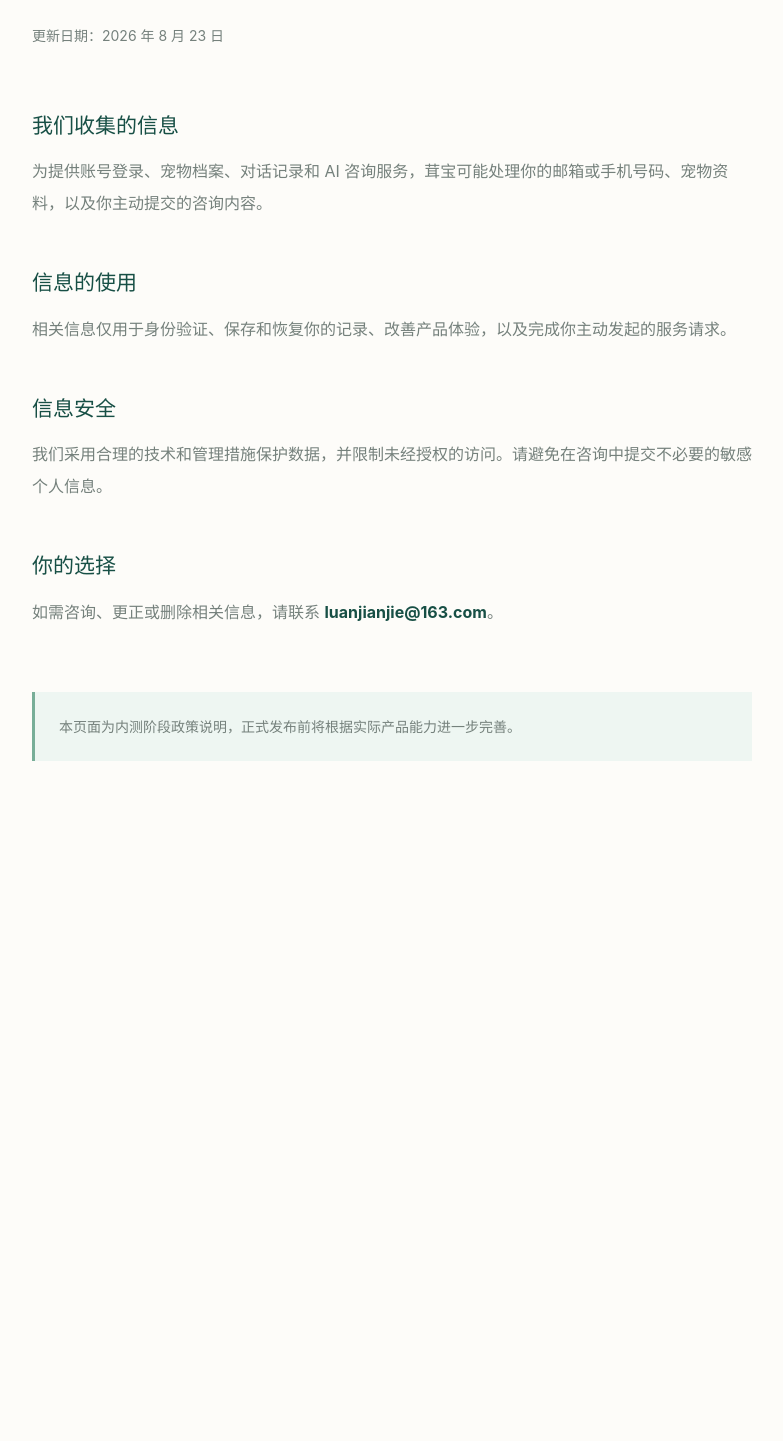
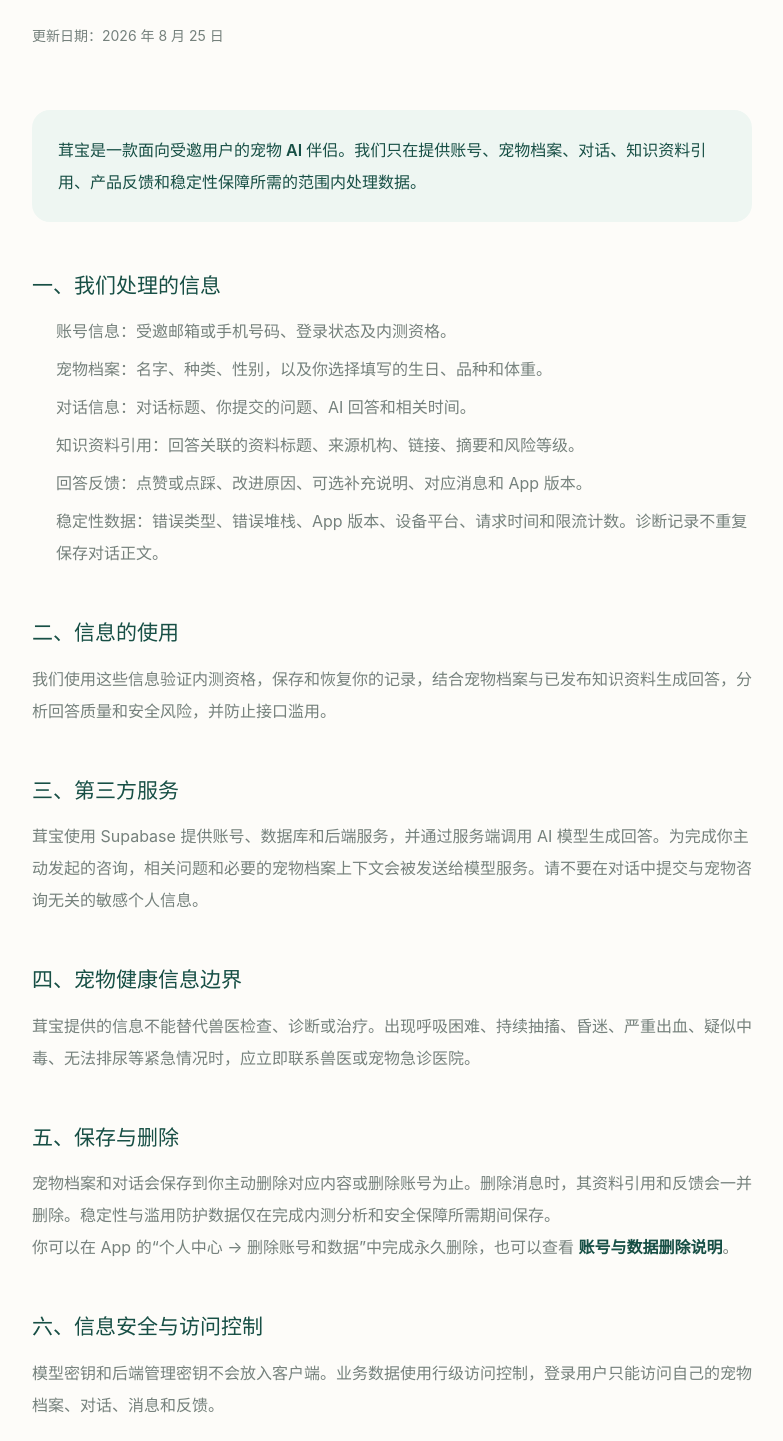
Before and after one commit to yuxiaoyangd/rongbao-web, a Next.js app: page /privacy in a window 1280 px wide. Shown: the part 289-1730 px from the top of the page, without its empty margins (248-1031 px from the left). Before the commit the page ends 1170 px from the top, so only its background shows below. Built offline with nearby package versions, Linux system fonts and the light colour scheme.

Commit message:
feat: 完善内测隐私与账号删除说明

```diff
--- /dev/null
+++ b/app/account-deletion/page.tsx
@@ -0,0 +1,50 @@
+import Link from 'next/link';
+
+export const metadata = {
+  title: '账号与数据删除｜茸宝',
+  description: '了解如何永久删除茸宝账号及其关联数据。',
+};
+
+export default function AccountDeletionPage() {
+  return (
+    <main className="legal-page">
+      <header className="legal-header">
+        <Link className="brand" href="/">
+          <span className="brand-mark">茸</span>
+          <span>茸宝</span>
+        </Link>
+        <Link className="back-link" href="/">返回首页</Link>
+      </header>
+      <article className="legal-content">
+        <p className="eyebrow">ACCOUNT &amp; DATA DELETION</p>
+        <h1>账号与数据删除</h1>
+        <p className="legal-date">更新日期：2026 年 8 月 25 日</p>
+        <p className="legal-lead">你可以直接在茸宝 App 内永久删除账号，无需额外提交申请。</p>
+
+        <h2>在 App 内删除</h2>
+        <ol>
+          <li>登录茸宝并打开左侧边栏。</li>
+          <li>点击底部账号信息进入“个人中心”。</li>
+          <li>点击“删除账号和数据”。</li>
+          <li>阅读删除范围，输入“删除”并确认。</li>
+        </ol>
+
+        <h2>会被删除的数据</h2>
+        <ul>
+          <li>账号及内测邀请标识。</li>
+          <li>宠物档案和相关资料。</li>
+          <li>全部对话、消息和知识资料引用。</li>
+          <li>回答反馈、错误诊断和限流记录。</li>
+        </ul>
+
+        <h2>删除后的影响</h2>
+        <p>删除操作不可撤销，历史数据无法恢复。由于内测邀请标识也会一并删除，如需再次参加内测，需要重新获得邀请。</p>
+
+        <h2>无法登录时</h2>
+        <p>如果你无法进入 App，可以使用注册时的邮箱发送删除请求至 <a href="mailto:jianjieluan@163.com">jianjieluan@163.com</a>。为防止他人冒用，我们会在完成必要的账号验证后处理。</p>
+
+        <p className="legal-note">删除请求完成后，当前登录会话会立即失效。为安全起见，请勿把登录验证码或密码通过邮件发送给我们。</p>
+      </article>
+    </main>
+  );
+}
--- a/app/globals.css
+++ b/app/globals.css
@@ -521,6 +521,27 @@ footer {
   line-height: 2;
 }
 
+.legal-lead {
+  padding: 24px 26px;
+  border-radius: 18px;
+  background: var(--mint);
+  color: var(--deep-green) !important;
+  font-weight: 560;
+}
+
+.legal-content ul,
+.legal-content ol {
+  margin: 0;
+  padding-left: 1.5em;
+  color: var(--muted);
+  font-size: 16px;
+  line-height: 2;
+}
+
+.legal-content li + li {
+  margin-top: 6px;
+}
+
 .legal-note {
   margin: 64px 0 0;
   padding: 22px 24px;
--- a/app/page.tsx
+++ b/app/page.tsx
@@ -33,6 +33,7 @@ export default function Home() {
         <nav aria-label="主要导航">
           <a href="#features">产品功能</a>
           <a href="#about">关于茸宝</a>
+          <Link href="/privacy">隐私政策</Link>
           <a href="#contact">联系我们</a>
         </nav>
       </header>
@@ -116,7 +117,7 @@ export default function Home() {
           <h2>茸宝正在认真准备与你见面。</h2>
           <p>
             Android 版本仍在内测完善中。产品建议与合作沟通，请发送邮件至
-            <a href="mailto:luanjianjie@163.com"> luanjianjie@163.com</a>。
+            <a href="mailto:jianjieluan@163.com"> jianjieluan@163.com</a>。
           </p>
         </div>
         <button className="download-button light" type="button" disabled>
@@ -135,7 +136,8 @@ export default function Home() {
         <div className="footer-links">
           <Link href="/privacy">隐私政策</Link>
           <Link href="/terms">用户协议</Link>
-          <a href="mailto:luanjianjie@163.com">联系我们</a>
+          <Link href="/account-deletion">账号删除</Link>
+          <a href="mailto:jianjieluan@163.com">联系我们</a>
         </div>
         <p className="copyright">© 2026 Rongbao</p>
       </footer>
--- a/app/privacy/page.tsx
+++ b/app/privacy/page.tsx
@@ -15,16 +15,40 @@ export default function PrivacyPage() {
       <article className="legal-content">
         <p className="eyebrow">PRIVACY POLICY</p>
         <h1>隐私政策</h1>
-        <p className="legal-date">更新日期：2026 年 8 月 23 日</p>
-        <h2>我们收集的信息</h2>
-        <p>为提供账号登录、宠物档案、对话记录和 AI 咨询服务，茸宝可能处理你的邮箱或手机号码、宠物资料，以及你主动提交的咨询内容。</p>
-        <h2>信息的使用</h2>
-        <p>相关信息仅用于身份验证、保存和恢复你的记录、改善产品体验，以及完成你主动发起的服务请求。</p>
-        <h2>信息安全</h2>
-        <p>我们采用合理的技术和管理措施保护数据，并限制未经授权的访问。请避免在咨询中提交不必要的敏感个人信息。</p>
-        <h2>你的选择</h2>
-        <p>如需咨询、更正或删除相关信息，请联系 <a href="mailto:luanjianjie@163.com">luanjianjie@163.com</a>。</p>
-        <p className="legal-note">本页面为内测阶段政策说明，正式发布前将根据实际产品能力进一步完善。</p>
+        <p className="legal-date">更新日期：2026 年 8 月 25 日</p>
+        <p className="legal-lead">
+          茸宝是一款面向受邀用户的宠物 AI 伴侣。我们只在提供账号、宠物档案、对话、知识资料引用、产品反馈和稳定性保障所需的范围内处理数据。
+        </p>
+
+        <h2>一、我们处理的信息</h2>
+        <ul>
+          <li>账号信息：受邀邮箱或手机号码、登录状态及内测资格。</li>
+          <li>宠物档案：名字、种类、性别，以及你选择填写的生日、品种和体重。</li>
+          <li>对话信息：对话标题、你提交的问题、AI 回答和相关时间。</li>
+          <li>知识资料引用：回答关联的资料标题、来源机构、链接、摘要和风险等级。</li>
+          <li>回答反馈：点赞或点踩、改进原因、可选补充说明、对应消息和 App 版本。</li>
+          <li>稳定性数据：错误类型、错误堆栈、App 版本、设备平台、请求时间和限流计数。诊断记录不重复保存对话正文。</li>
+        </ul>
+
+        <h2>二、信息的使用</h2>
+        <p>我们使用这些信息验证内测资格，保存和恢复你的记录，结合宠物档案与已发布知识资料生成回答，分析回答质量和安全风险，并防止接口滥用。</p>
+
+        <h2>三、第三方服务</h2>
+        <p>茸宝使用 Supabase 提供账号、数据库和后端服务，并通过服务端调用 AI 模型生成回答。为完成你主动发起的咨询，相关问题和必要的宠物档案上下文会被发送给模型服务。请不要在对话中提交与宠物咨询无关的敏感个人信息。</p>
+
+        <h2>四、宠物健康信息边界</h2>
+        <p>茸宝提供的信息不能替代兽医检查、诊断或治疗。出现呼吸困难、持续抽搐、昏迷、严重出血、疑似中毒、无法排尿等紧急情况时，应立即联系兽医或宠物急诊医院。</p>
+
+        <h2>五、保存与删除</h2>
+        <p>宠物档案和对话会保存到你主动删除对应内容或删除账号为止。删除消息时，其资料引用和反馈会一并删除。稳定性与滥用防护数据仅在完成内测分析和安全保障所需期间保存。</p>
+        <p>你可以在 App 的“个人中心 → 删除账号和数据”中完成永久删除，也可以查看 <Link href="/account-deletion">账号与数据删除说明</Link>。</p>
+
+        <h2>六、信息安全与访问控制</h2>
+        <p>模型密钥和后端管理密钥不会放入客户端。业务数据使用行级访问控制，登录用户只能访问自己的宠物档案、对话、消息和反馈。</p>
+
+        <h2>七、联系我们</h2>
+        <p>如需查询、更正或删除信息，或对回答安全存在疑问，请联系 <a href="mailto:jianjieluan@163.com">jianjieluan@163.com</a>。</p>
+        <p className="legal-note">本政策适用于茸宝受邀内测版本。产品数据范围或服务方式发生重要变化时，我们会同步更新本页面。</p>
       </article>
     </main>
   );
--- a/app/terms/page.tsx
+++ b/app/terms/page.tsx
@@ -15,18 +15,20 @@ export default function TermsPage() {
       <article className="legal-content">
         <p className="eyebrow">TERMS OF SERVICE</p>
         <h1>用户协议</h1>
-        <p className="legal-date">更新日期：2026 年 8 月 23 日</p>
+        <p className="legal-date">更新日期：2026 年 8 月 25 日</p>
         <h2>服务说明</h2>
         <p>茸宝提供宠物健康信息整理、日常照护建议、宠物档案和对话记录等辅助功能。内测期间，部分功能可能持续调整。</p>
         <h2>健康信息边界</h2>
-        <p>茸宝提供的内容仅用于一般信息参考，不能替代执业兽医的检查、诊断和治疗。宠物出现紧急症状时，请立即就医。</p>
+        <p>茸宝提供的内容仅用于一般信息参考，不能替代执业兽医的检查、诊断和治疗，也不应作为自行使用处方药或人用药的依据。宠物出现紧急症状时，请立即就医。</p>
         <h2>合理使用</h2>
         <p>请勿利用本服务从事违法、侵权、干扰系统运行或危害他人的活动，也不要尝试绕过产品的安全限制。</p>
         <h2>服务调整</h2>
         <p>为改善体验和保障安全，我们可能更新功能、修复问题或调整内测范围，并会在必要时通过应用或官网提示。</p>
         <h2>联系我们</h2>
-        <p>对本协议有任何问题，请联系 <a href="mailto:luanjianjie@163.com">luanjianjie@163.com</a>。</p>
-        <p className="legal-note">本页面为内测阶段协议说明，正式发布前将根据实际产品能力进一步完善。</p>
+        <p>你可以随时删除单条对话、宠物档案或整个账号。账号删除方式请查看 <Link href="/account-deletion">账号与数据删除说明</Link>。</p>
+        <h2>账号与数据</h2>
+        <p>对本协议有任何问题，请联系 <a href="mailto:jianjieluan@163.com">jianjieluan@163.com</a>。</p>
+        <p className="legal-note">本协议适用于茸宝受邀内测版本。继续使用更新后的服务前，请留意 App 或官网中的重要变更提示。</p>
       </article>
     </main>
   );
```
Also changed, not shown: .openai/hosting.json.
